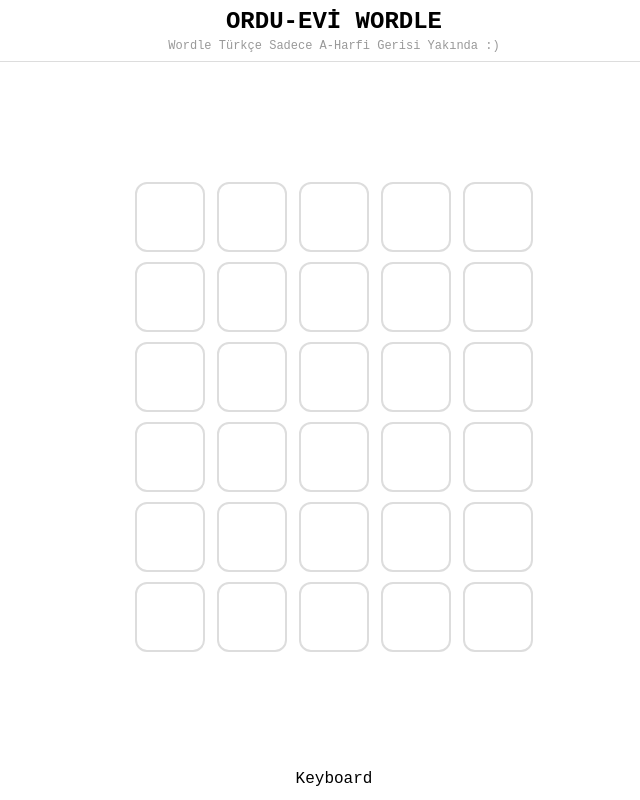
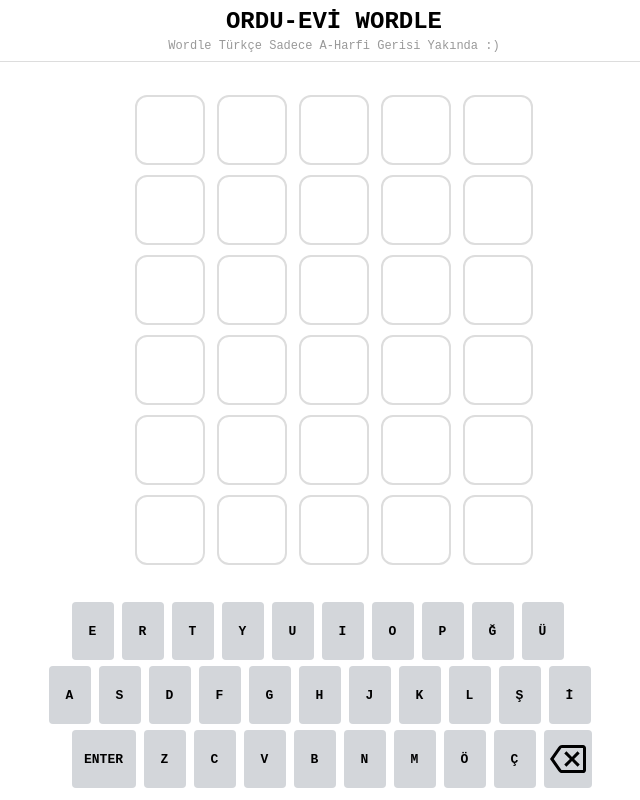
Before and after one commit to srgnbkr/Wordle-Ang, an Angular app: page / in a window 1280 px wide. Shown: the whole page, without its empty margins (306-946 px from the left). Built offline with nearby package versions, Linux system fonts and the light colour scheme.

Commit message:
Keyboard added

```diff
--- a/src/app/components/wordle/wordle.component.html
+++ b/src/app/components/wordle/wordle.component.html
@@ -15,7 +15,17 @@
     </div>
   </div>
   <div class="keyboard-container">
-    Keyboard
+    <div [class]="['row'+i,'row'].join(' ')" *ngFor="let row of keyboardKeys; let i = index">
+      <div *ngFor="let key of row" [class]="getKeyClass(key)" [class.enter]="key ==='Enter'" (click)="handleClickKey(key)">
+        <div *ngIf="key !=='Backspace'; else backspace">
+          {{key}}
+        </div>
+        <ng-template #backspace>
+          <img src="../assets/backspace.svg" alt="">
+        </ng-template>
+
+      </div>
+    </div>
   </div>
 
   <div class="info-message" [class.show]="infoMessage !==''" [class.fade-out]="fadeOutInfoMessage">
--- a/src/app/components/wordle/wordle.component.scss
+++ b/src/app/components/wordle/wordle.component.scss
@@ -93,6 +93,58 @@
 
   .keyboard-container {
     margin-bottom: 12px;
+
+    .row{
+      display: flex;
+      align-items: center;
+      margin-top: 6px;
+
+      &.row1{
+        margin-right: 6px;
+        margin-left: -23px;
+      }
+    }
+
+    .key{
+      height: 58px;
+      min-width: 42px;
+      display: flex;
+      align-items: center;
+      justify-content: center;
+      cursor: pointer;
+      border-radius: 4px;
+      background-color: #d3d6da;
+      font-size: 13px;
+      font-weight: bold;
+      user-select: none;
+      margin: 0 4px;
+
+      &.enter{
+        padding: 0 11px;
+        text-transform: uppercase;
+      }
+
+      &.match{
+        background-color: green;
+        color: white;
+      }
+
+      &.partial{
+        background-color: #c9b458;
+        color: white;
+      }
+
+      &.wrong{
+        background-color: #86888a;
+        color: white;
+      }
+
+      &:hover{
+        background-color: #c1c4c8;
+      }
+    }
+
+
   }
 
   .info-message {
--- a/src/app/components/wordle/wordle.component.ts
+++ b/src/app/components/wordle/wordle.component.ts
@@ -64,6 +64,15 @@
 
   readonly tries: Try[] = [];
   readonly LetterState = LetterState;
+
+  readonly keyboardKeys = [
+    ['E', 'R', 'T', 'Y', 'U', 'I', 'O', 'P', 'Ğ', 'Ü'],
+    ['A', 'S', 'D', 'F', 'G', 'H', 'J', 'K', 'L', 'Ş', 'İ'],
+    ['Enter', 'Z', 'C', 'V', 'B', 'N', 'M', 'Ö', 'Ç', 'Backspace'],
+  ];
+
+  readonly currentLetterStates: { [key: string]: LetterState } = {};
+
   private targetWordLettersCounts: { [letter: string]: number } = {};
   infoMessage = '';
   fadeOutInfoMessage = false;
@@ -85,7 +94,6 @@
         letters.push({ text: '', state: LetterState.PENDIG });
       }
       this.tries.push({ letters });
-
     }
 
     const numberWords = WORDS.length;
@@ -115,8 +123,24 @@
     this.handleClickKey(event.key);
   }
 
+  //Girilen kelimede harf tutuyorsa klavyede yeşil,yeri yanlışşsa sarı, hiçbiri değilse gri renk verir
+  getKeyClass(key: string): string {
+    const state = this.currentLetterStates[key.toLocaleLowerCase()];
+
+    switch (state) {
+      case LetterState.FULL_MATCH:
+        return 'match key';
+      case LetterState.PARTIAL_MATCH:
+        return 'partial key';
+      case LetterState.WRONG:
+        return 'wrong key';
+      default:
+        return 'key';
+    }
+  }
+
   //Harf girişini kontrol eder
-  private handleClickKey(key: string) {
+ handleClickKey(key: string) {
     if (this.won) {
       return;
     }
@@ -193,7 +217,6 @@
       }
 
       states.push(state);
-
     }
     console.log(states);
 
@@ -210,38 +233,48 @@
       currentLetterElements.classList.remove('fold');
       await this.wait(180);
     }
+
+    for (let i = 0; i < WORD_LENGTH; i++) {
+      const curLetter = currentTry.letters[i];
+      const got = curLetter.text.toLocaleLowerCase();
+      const curStoredState = this.currentLetterStates[got];
+      const targetState = states[i];
+
+      if (curStoredState == null || targetState > curStoredState) {
+        this.currentLetterStates[got] = targetState;
+      }
+    }
+
     this.numberSubmitettedTries++;
 
     //Kelimeyi bulmuşşsa harfler zıplar ve mesaj verir...
-    if(states.every(state => state === LetterState.FULL_MATCH)){
-      this.showInfoMessage("Tebrikler Kelimeyi Buldunuz");
+    if (states.every((state) => state === LetterState.FULL_MATCH)) {
+      this.showInfoMessage('Tebrikler Kelimeyi Buldunuz');
       this.won = true;
 
       //Bounce animation
-      for(let i = 0; i <letterElements.length; i ++){
+      for (let i = 0; i < letterElements.length; i++) {
         const currentLetterElement = letterElements[i];
         currentLetterElement.classList.add('bounce');
         await this.wait(160);
       }
       return;
-
-
     }
 
     //Hakkını bitirmişşse kelimeyi gösterir...
-    if(this.numberSubmitettedTries === NUM_TRIES){
-      this.showInfoMessage(this.targetWord.toLocaleUpperCase(),false);
+    if (this.numberSubmitettedTries === NUM_TRIES) {
+      this.showInfoMessage(this.targetWord.toLocaleUpperCase(), false);
       return;
     }
   }
 
-  private showInfoMessage(message: string,hide =true) {
+  private showInfoMessage(message: string, hide = true) {
     //TODO: Burayı observable ile yapmayı deneyebilirsin...
     //TODO:Subject mi olmalı yoksa observable mi?
     //TODO: Subject ile yaparsan, herhangi bir componentten mesaj gönderilebilir.
     //TODO: Observable ile yaparsan, sadece bu componentten mesaj gönderilebilir.
     this.infoMessage = message;
-    if(hide){
+    if (hide) {
       setTimeout(() => {
         this.fadeOutInfoMessage = true;
         setTimeout(() => {
@@ -250,7 +283,6 @@
         }, 500);
       }, 2000);
     }
-
   }
 
   private async wait(ms: number) {
```
Also changed, not shown: src/assets/backspace.svg (added).
